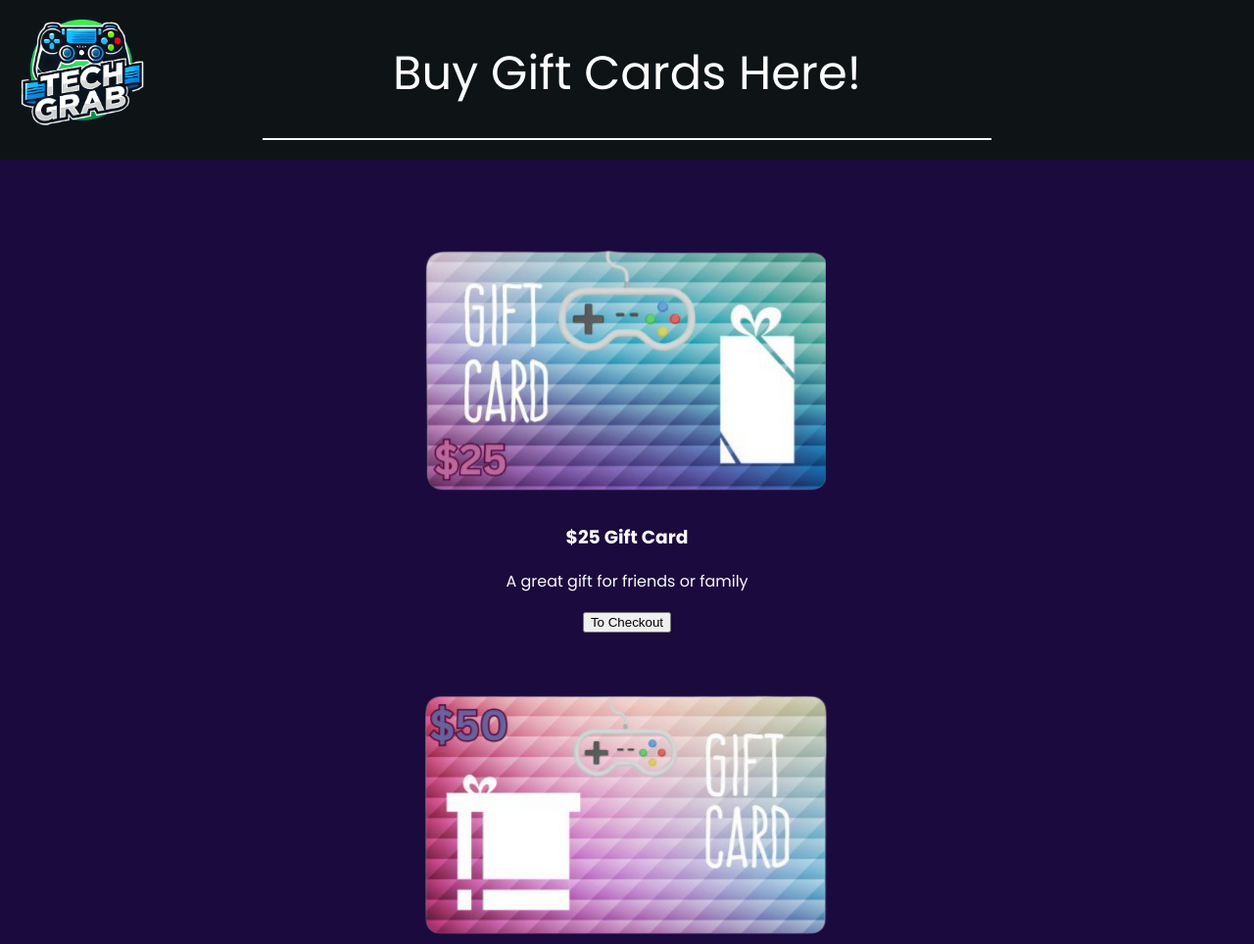
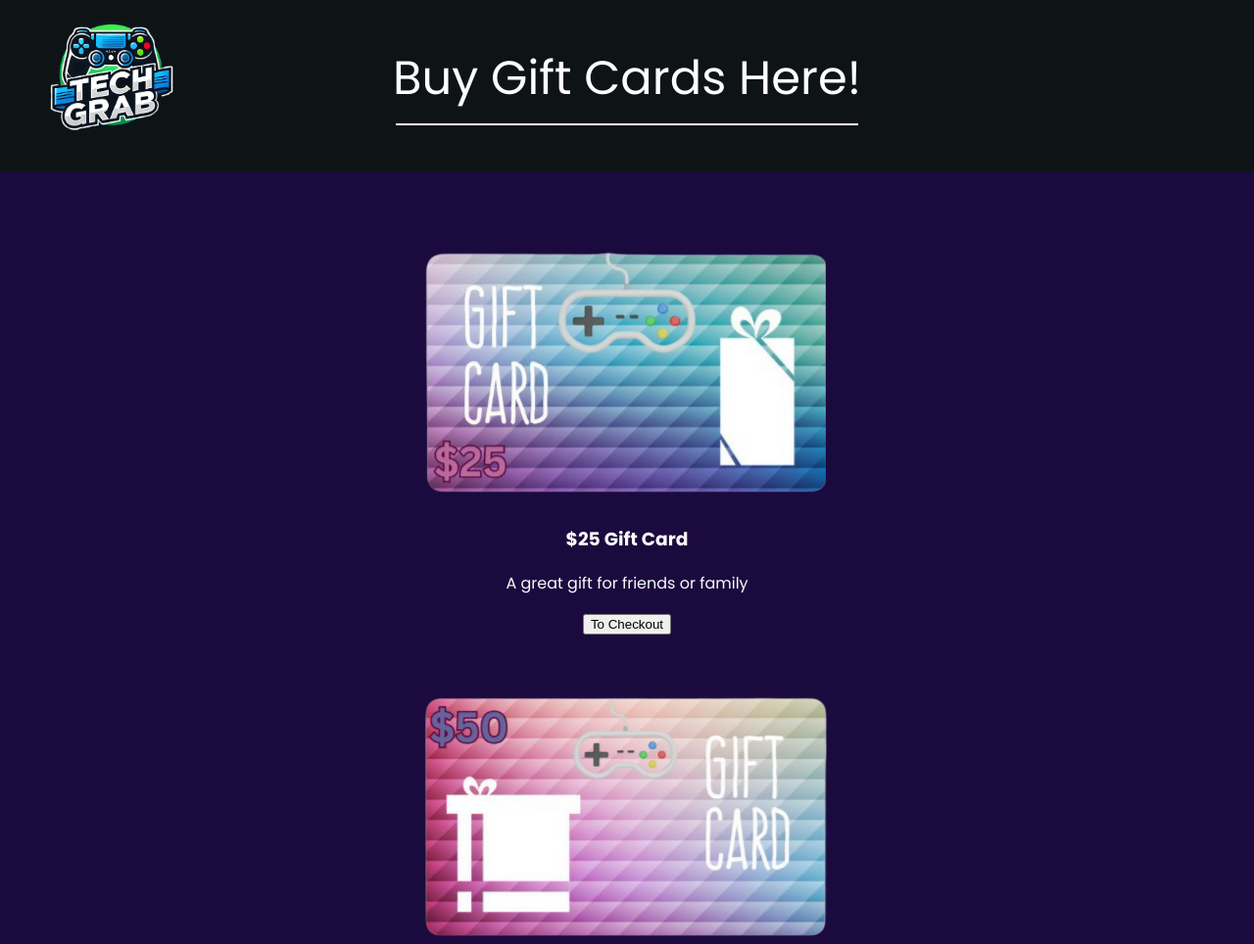
Before and after one commit to popthart/teamColab, a plain HTML site: page giftcards.html in a window 1280 px wide. Shown: the top 964 px of the page at 98% size. Drawn offline with nearby package versions, Linux system fonts and the light colour scheme.

Commit message:
Nav updates for both gift card and home page

```diff
--- a/giftcards.css
+++ b/giftcards.css
@@ -11,13 +11,22 @@ body {
 
 
 nav{
-    background-color: #0e1416; /*E949DB*/
+    /* background-color: #0e1416; /*E949DB
      color: white;
      padding: 0px 20px;
      height: auto;
      margin: 0;
      box-sizing: border-box;
-     width: 100%;
+     width: 100%; */
+
+     background-color: #0e1416; /*E949DB*/
+     color: white;
+     /* padding: 40px 50px; */
+     padding: 0px 50px;
+     padding-top: 40px;
+     /* height: auto;  */
+     /* position: relative; */
+     height: 175px;
 }
 
 .navTop{
@@ -28,6 +37,7 @@ nav{
     width: 100%;
     padding: 15px 0;
     box-sizing: border-box;
+    top: -35px
 }
 
 .navItem{
@@ -36,7 +46,10 @@ nav{
 }
 
 .navItem img {
+    /* width: clamp(100px, 10vw, 200px);
+    height: auto;  */
     width: clamp(100px, 10vw, 200px);
+    max-width: 150px;
     height: auto;
 }
 
@@ -44,10 +57,11 @@ nav{
     position: absolute;
     left: 50%;
     transform: translateX(-50%);
-    font-size: clamp(1.5rem, 5vw, 3rem);
+    font-size: clamp(1rem, 5vw, 3rem);
     color: white;
     margin: 0;
     padding: 0 10px;
+    white-space: nowrap;
 }
 
 .navTop .titlePage {
@@ -55,11 +69,11 @@ nav{
 }
 
 hr {
-    width: 60%;
+    width: 40%;
     border: 0;
     border-top: 2px solid white;
     margin: 10px auto;
-    transform: translateY(-20px)
+    transform: translateY(-75px)
 }
 
 .gift-card {
@@ -204,7 +218,7 @@ Modal css
         transform: none;
     }
 
-    .titlePage{
+    /* .titlePage{
         position: relative;
         text-align: center;
         padding: 0;
@@ -212,7 +226,7 @@ Modal css
         width: 100%;
         top: 10px;
 
-    }
+    } */
 
     .gift-card img{
         display: block;
--- a/style.css
+++ b/style.css
@@ -25,18 +25,18 @@ nav{
     padding-top: 40px;
     /* height: auto;  */
     /* position: relative; */
-    height: 200px;
+    height: 175px;
   }
 
 .navTop{
-
-
     display: flex;
     align-items: center;
     justify-content: space-between;
     /* min-height: 80px;  */
     top: 50% ;
     width: 100%;
+    position: relative;
+    top: -20px;
 }
 
 .navItem img {
@@ -137,6 +137,7 @@ nav{
   left: 50%;
   transform: translate(-50%, -50%);
   position: absolute;
+  top: 25%;
 }
 
 
@@ -453,7 +454,7 @@ img {
 /* Styles for larger monitors */
 @media screen and (min-width: 1280px) {
   nav {
-      height: 200px;
+      height: 175px;
   }
 
   .menuContainer {
```
